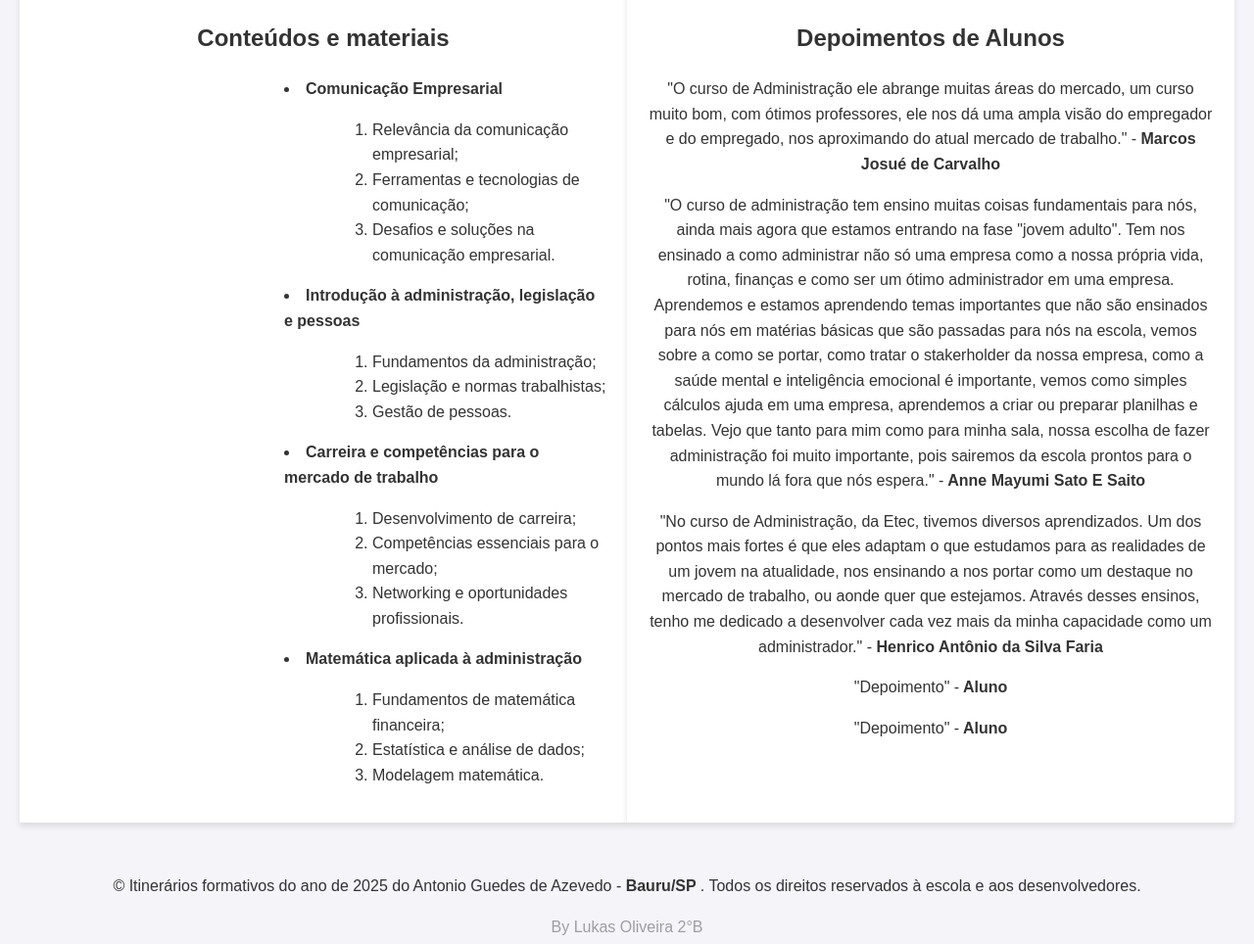
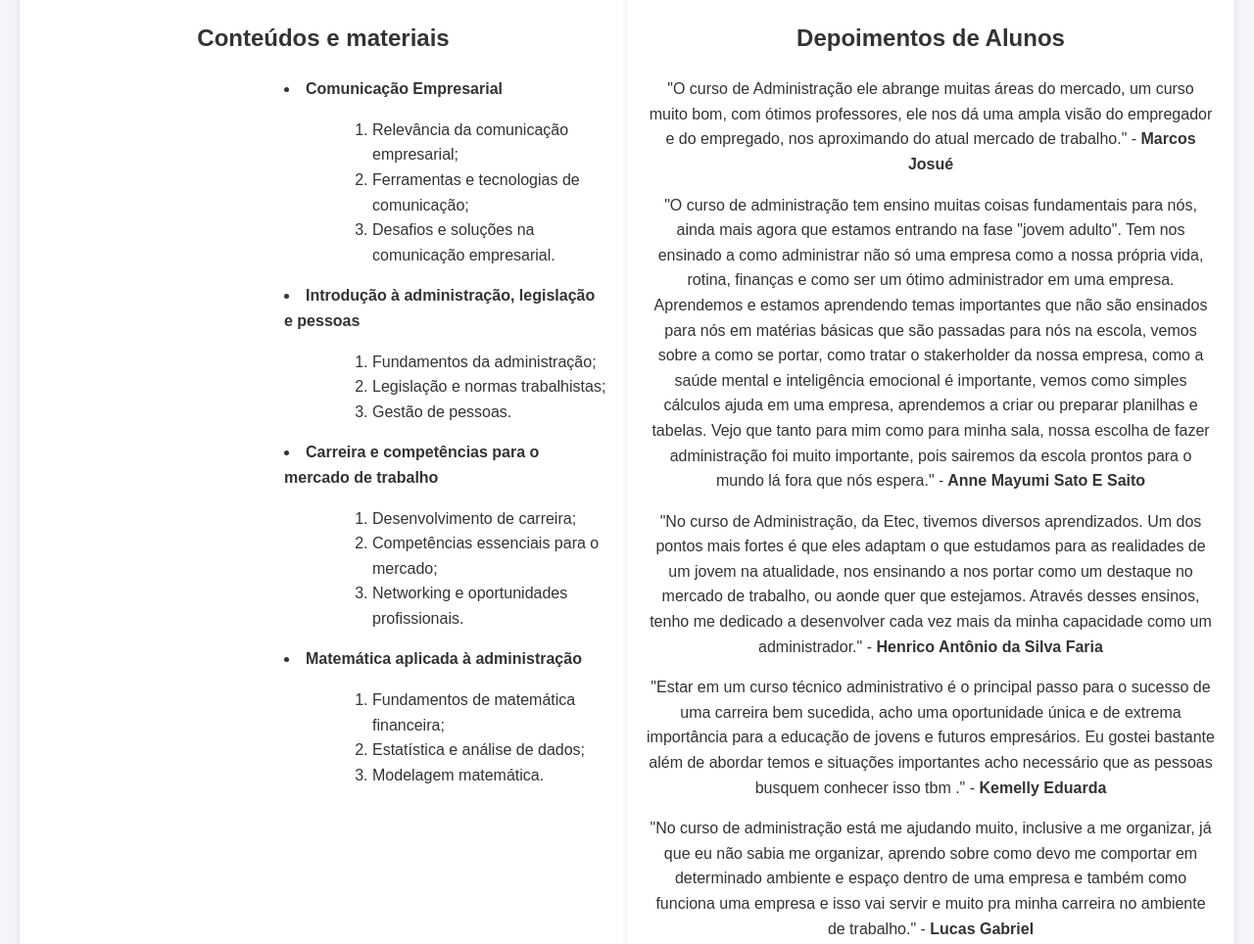
Before and after one commit to bl4ckxyz/itinerarios_guedes, a plain HTML site: page admin.html in a window 1280 px wide. Shown: the part 240-1204 px from the top of the page at 98% size. Drawn offline with Linux system fonts and the light colour scheme.

Commit message:
Update admin.html

```diff
--- a/admin.html
+++ b/admin.html
@@ -191,12 +191,13 @@
             </div>
             <div>
                 <h2>Depoimentos de Alunos</h2>
-                <p>"O curso de Administração ele abrange muitas áreas do mercado, um curso muito bom, com ótimos professores, ele nos dá uma ampla visão do empregador e do empregado, nos aproximando do atual mercado de trabalho." -<b> Marcos Josué de Carvalho</b></p>
+                <p>"O curso de Administração ele abrange muitas áreas do mercado, um curso muito bom, com ótimos professores, ele nos dá uma ampla visão do empregador e do empregado, nos aproximando do atual mercado de trabalho." -<b> Marcos Josué</b></p>
                 <p>"O curso de administração tem ensino muitas coisas fundamentais para nós, ainda mais agora que estamos entrando na fase "jovem adulto". Tem nos ensinado a como administrar não só uma empresa como a nossa própria vida, rotina, finanças e como ser um ótimo administrador em uma empresa. Aprendemos e estamos aprendendo temas importantes que não são ensinados para nós em matérias básicas que são passadas para nós na escola, vemos sobre a como se portar, como tratar o stakerholder da nossa empresa, como a saúde mental e inteligência emocional é importante, vemos como simples cálculos ajuda em uma empresa, aprendemos a criar ou preparar planilhas e tabelas.
                     Vejo que tanto para mim como para minha sala, nossa escolha de fazer administração foi muito importante, pois sairemos da escola prontos para o mundo lá fora que nós espera." -<b> Anne Mayumi Sato E Saito</b></p>
                 <p>"No curso de Administração, da Etec, tivemos diversos aprendizados. Um dos pontos mais fortes é que eles adaptam o que estudamos para as realidades de um jovem na atualidade, nos ensinando a nos portar como um destaque no mercado de trabalho, ou aonde quer que estejamos. Através desses ensinos, tenho me dedicado a desenvolver cada vez mais da minha capacidade como um administrador." -<b> Henrico Antônio da Silva Faria</b></p>
-                <p>"Depoimento" -<b> Aluno</b></p>
-                <p>"Depoimento" -<b> Aluno</b></p>
+                <p>"Estar em um curso técnico administrativo é o principal passo para o sucesso de uma carreira bem sucedida, acho uma oportunidade única e de extrema importância para a educação de jovens e futuros empresários.
+                      Eu gostei bastante além de abordar temos e situações importantes acho necessário que as pessoas busquem conhecer isso tbm ." -<b> Kemelly Eduarda</b></p>
+                <p>"No curso de administração está me ajudando muito, inclusive a me organizar, já que eu não sabia me organizar, aprendo sobre como devo me comportar em determinado ambiente e espaço dentro de uma empresa e também como funciona uma empresa e isso vai servir e muito pra minha carreira no ambiente de trabalho." -<b> Lucas Gabriel</b></p>
             </div>
 
         </div>
```
